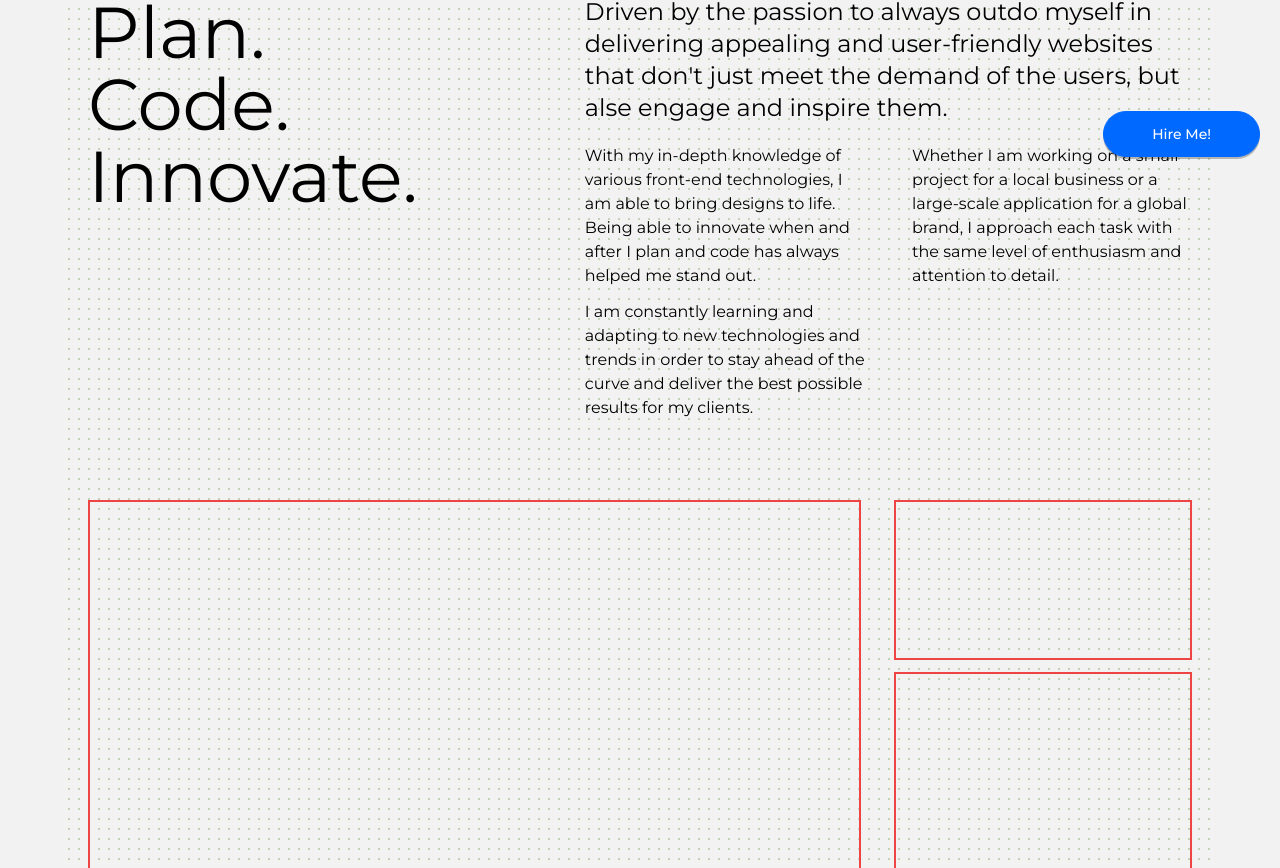
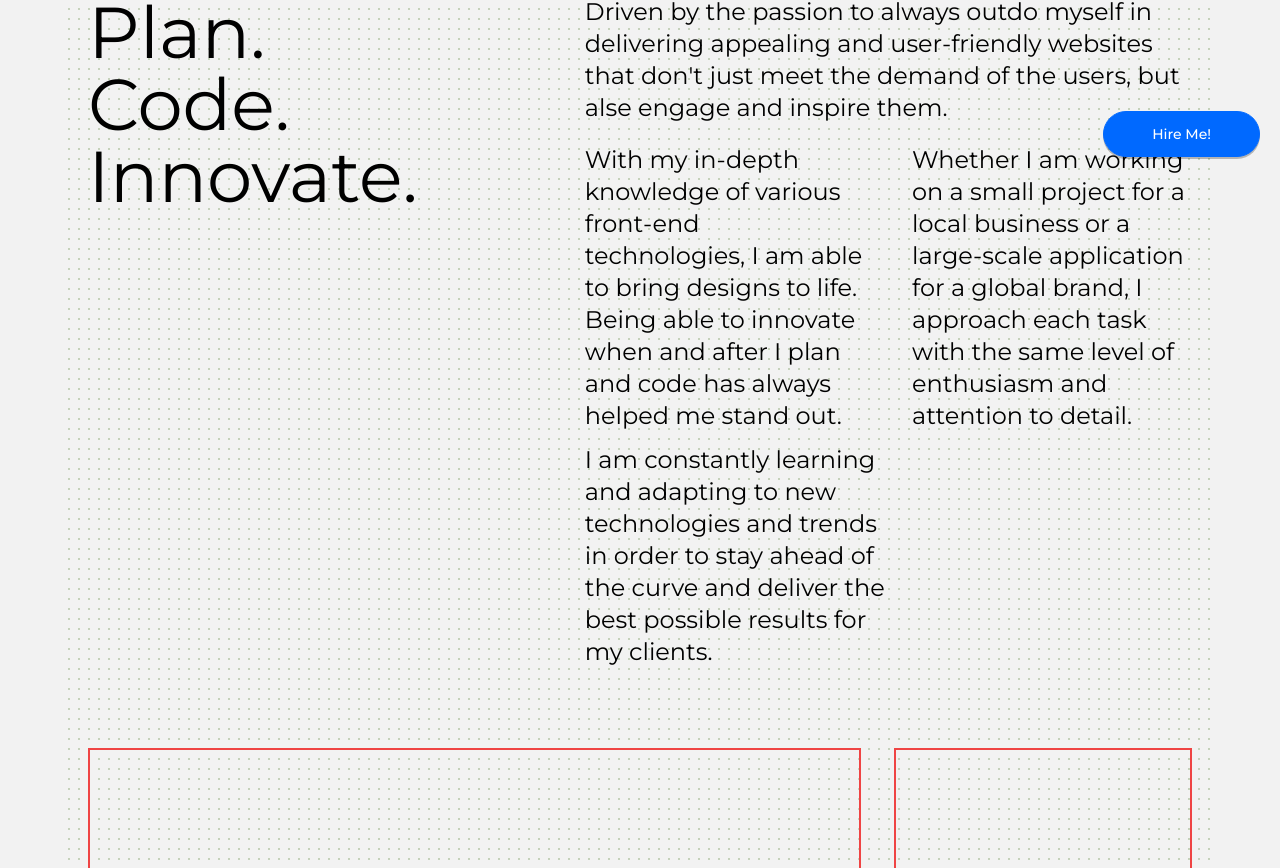
Before and after one commit to Ferinco/My-Portfolio, a React (Create React App) app: page /about in a window 1280 px wide. Shown: the part 623-1491 px from the top of the page. Built offline with nearby package versions, Linux system fonts and the light colour scheme; some icons are missing.

Commit message:
font size organised

```diff
--- a/src/pages/about.tsx
+++ b/src/pages/about.tsx
@@ -20,11 +20,11 @@ export default function About(): JSX.Element {
                         <p>Innovate.</p>
                     </div>
                     <div className="flex flex-col text-start lg:w-[55%] gap-3">
-                        <p className="text-2xl lg:mt-0 mt-10">Driven by the passion to always outdo myself in delivering appealing and user-friendly websites that don't just meet the demand of the users, but alse engage and inspire them.</p>
+                        <p className="text-start text-xl lg:text-2xl lg:mt-0 mt-10">Driven by the passion to always outdo myself in delivering appealing and user-friendly websites that don't just meet the demand of the users, but alse engage and inspire them.</p>
                         <div className="flex flex-row flex-wrap justify-between text-base">
-                            <p className="lg:w-[280px] w-full mt-2">With my in-depth knowledge of various front-end technologies, I am able to bring designs to life. Being able to innovate when and after I plan and code has always helped me stand out. </p>
-                            <p className="lg:w-[280px] w-full mt-2">Whether I am working on a small project for a local business or a large-scale application for a global brand, I approach each task with the same level of enthusiasm and attention to detail.</p>
-                            <p className="lg:w-[300px] mt-3">I am constantly learning and adapting to new technologies and trends in order to stay ahead of the curve and deliver the best possible results for my clients. </p>
+                            <p className="lg:w-[280px] w-full mt-2 text-xl lg:text-2xl">With my in-depth knowledge of various front-end technologies, I am able to bring designs to life. Being able to innovate when and after I plan and code has always helped me stand out. </p>
+                            <p className="lg:w-[280px] w-full mt-2 text-xl lg:text-2xl">Whether I am working on a small project for a local business or a large-scale application for a global brand, I approach each task with the same level of enthusiasm and attention to detail.</p>
+                            <p className="lg:w-[300px] mt-3 text-xl lg:text-2xl">I am constantly learning and adapting to new technologies and trends in order to stay ahead of the curve and deliver the best possible results for my clients. </p>
                         </div>
                     </div>
                 </div>
```
